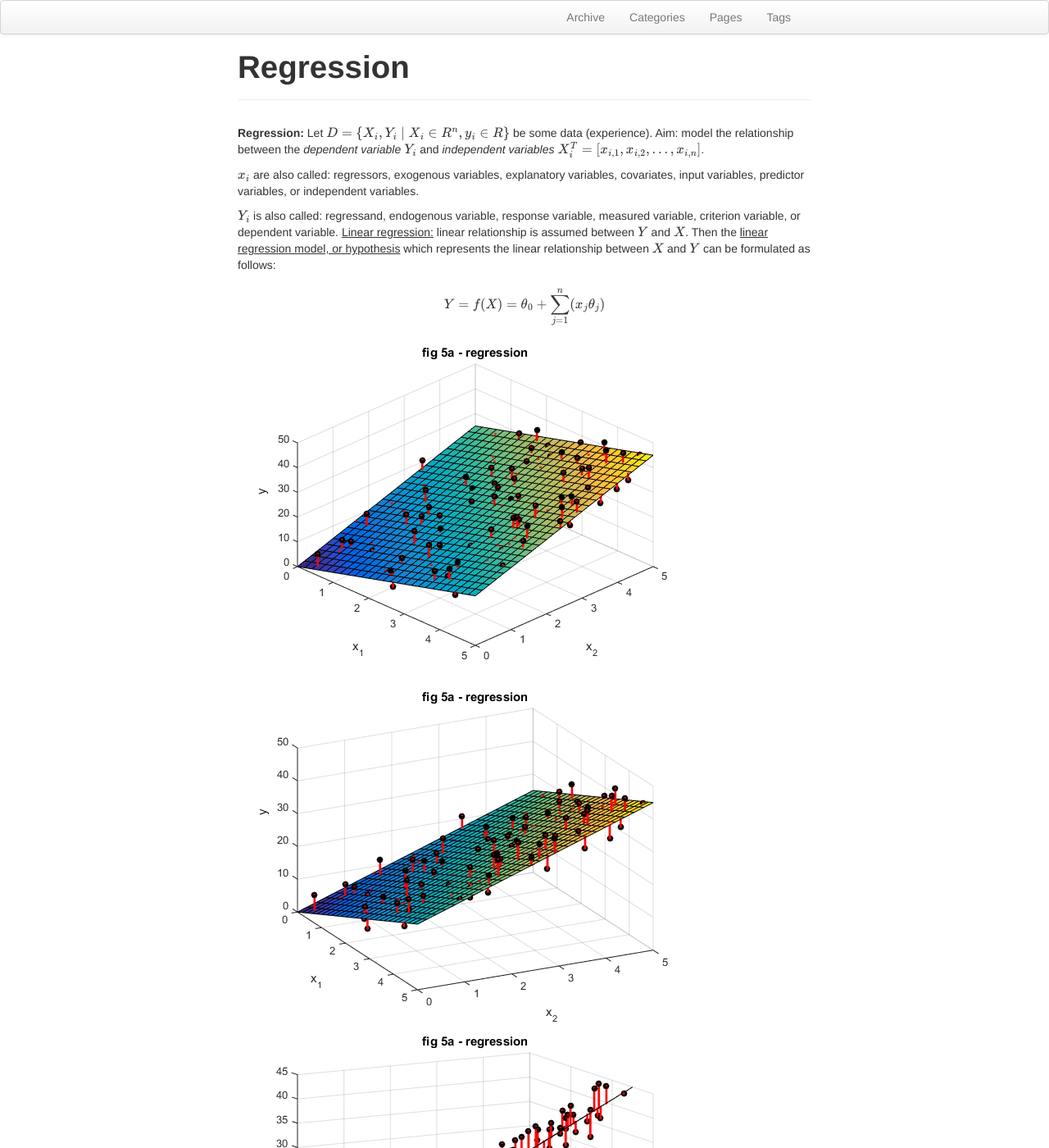
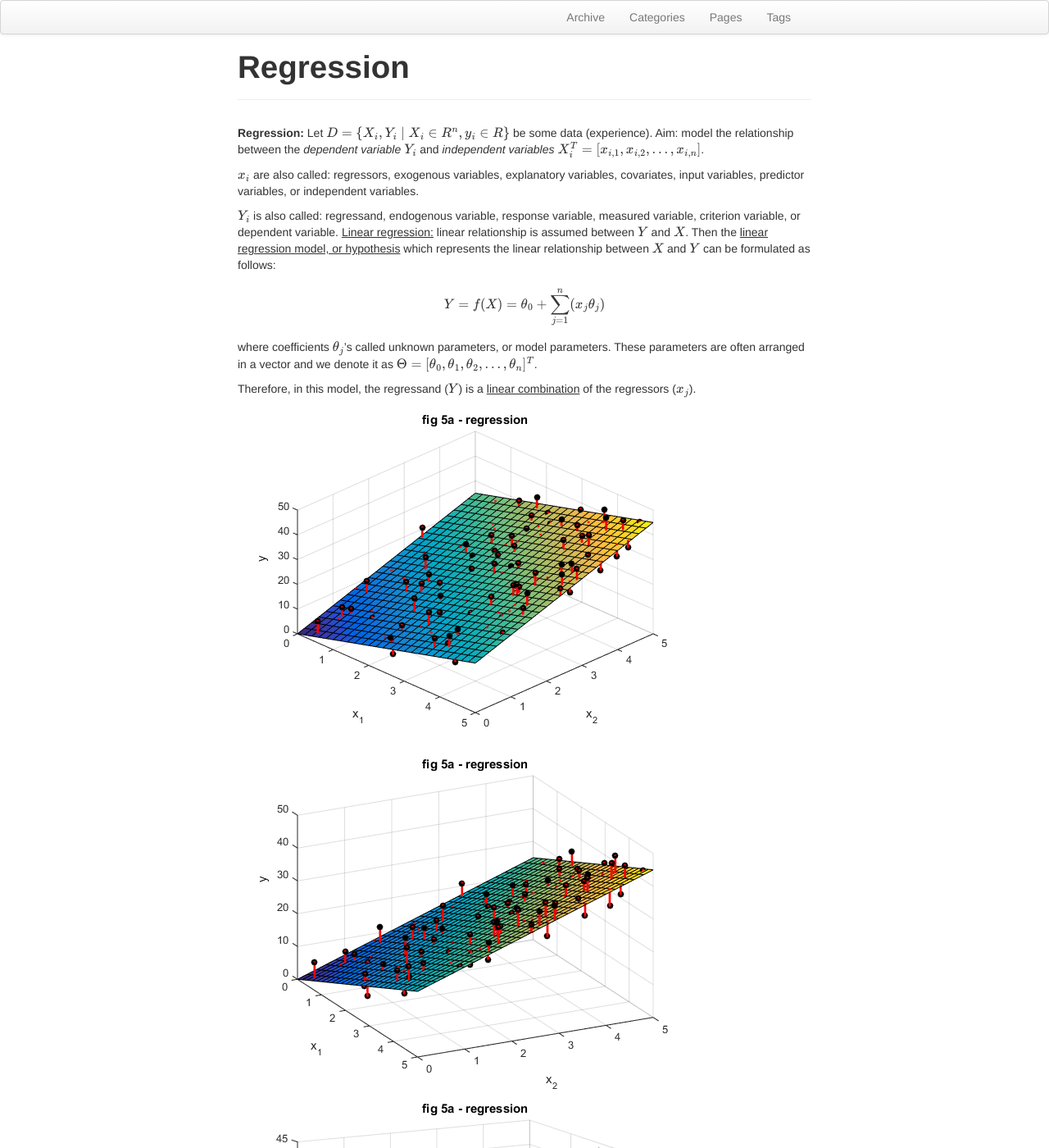
Before and after one commit to kfattila/kfattila.github.io, a Jekyll site: the page built from pages/Regression.md, in a window 1280 px wide and 1400 px high. Shown: the whole window at 82% size. Built offline with Jekyll 4.4.1, drawn with Linux system fonts in a browser that asks for light colours; formulas are drawn with MathJax 3; some of the changed text lies outside the part shown.

Commit message:
Lectures

```diff
--- a/pages/Regression.md
+++ b/pages/Regression.md
@@ -15,14 +15,13 @@ description: ""
 
 \\[Y = f(X) = \theta_{0} + \sum_{j=1}^{n}(x_{j}\theta_{j})\\]
 
+where coefficients \\(\theta_{j}\\)'s called unknown parameters, or model parameters. These parameters are often arranged in a vector and we denote it as \\(\Theta = [\theta_{0},\theta_{1},\theta_{2},...,\theta_{n}]^{T}\\).
+
+Therefore, in this model, the regressand (\\(Y\\)) is a <u>linear combination</u> of the regressors (\\(x_{j}\\)).
+
 ![regression1.png](./images/regression1.png)
 ![regression2.png](./images/regression2.png)
 ![regression3.png](./images/regression3.png)
-
-where coefficients \\(\theta_{j}\\)'s called unknown parameters, or model parameters. These parameters are often arranged in a vector and we denote it as \\(\Theta = [\theta_{0},\theta_{1},\theta_{2},...,\theta_{n}]^{T}\\).
-Therefore, in this model, the regressand (\\(Y\\)) is a <u>linear combination</u> of the regressors (\\(x_{j}\\)).
-
-
 
 **Figure 1.** Example of linear regression. Each plot shows exactly the same data but only from different point of views. Data was generated by \\(\Theta = [0,5,4]\\), with a uniformly distributed error. (Zero is the bias).
 
```
